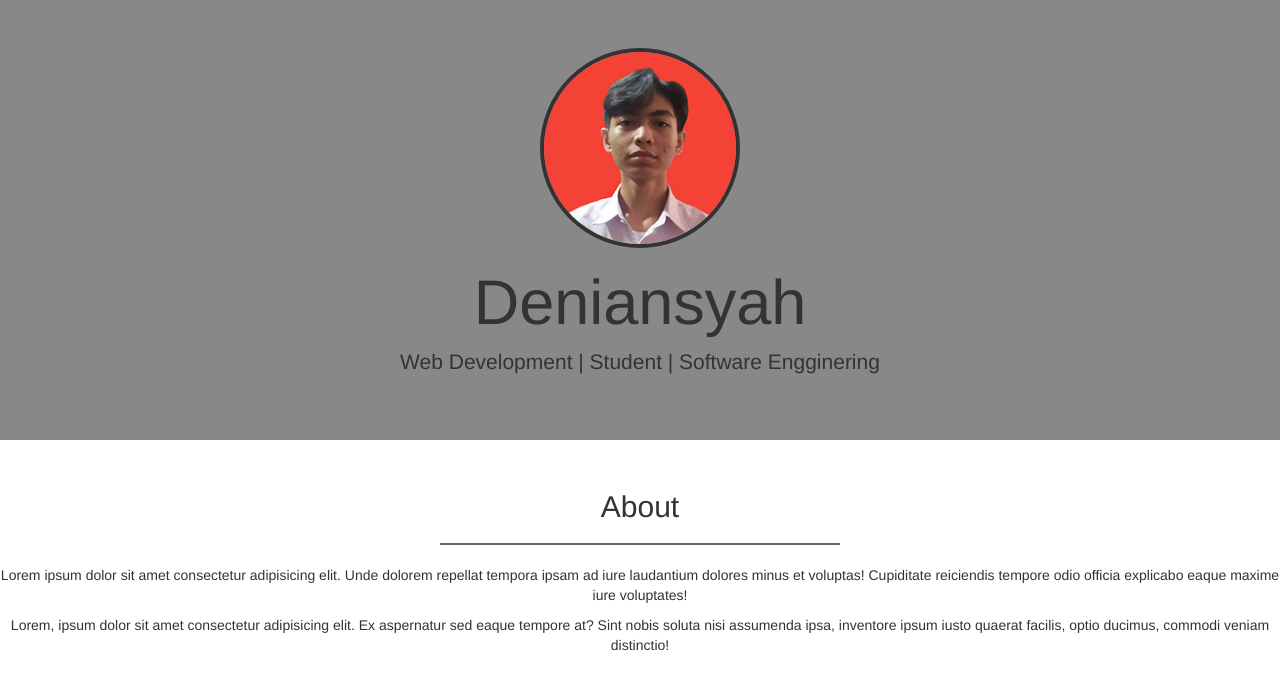
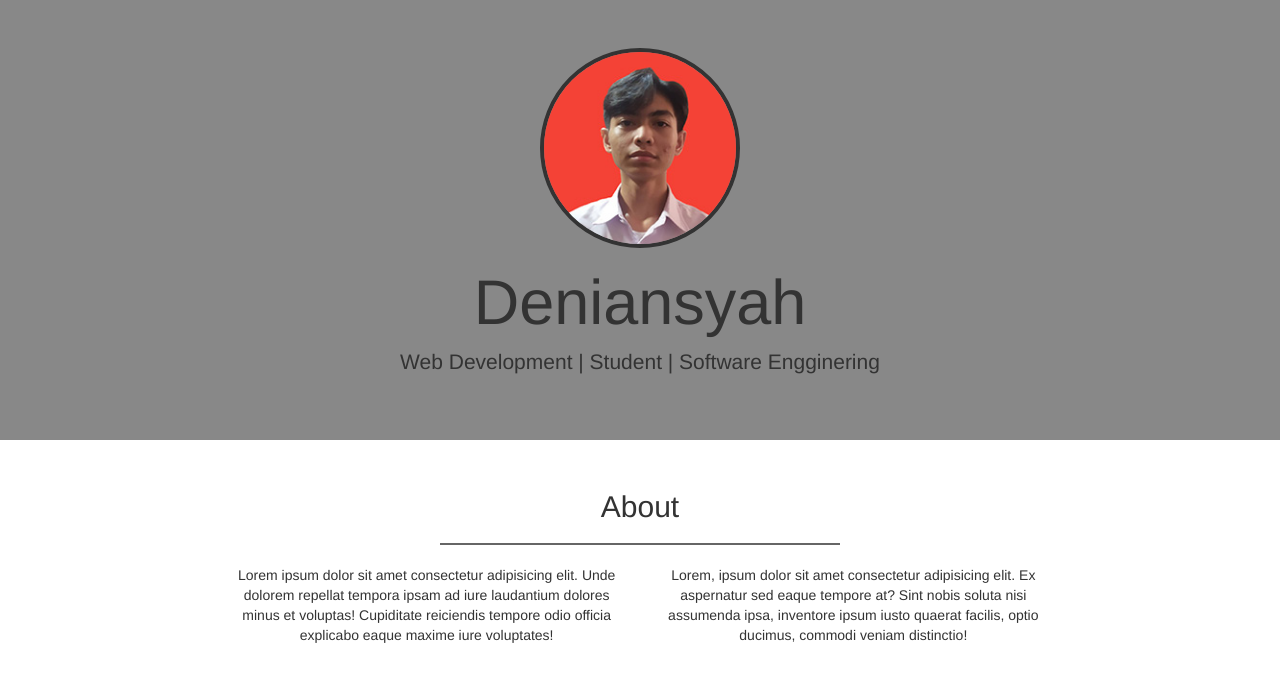
Before and after one commit to Deniansyah/portfolio-bootstrap--3, a plain HTML site: page index.html in a window 1280 px wide. Drawn offline with nearby package versions, Linux system fonts and the light colour scheme.

Commit message:
mengubah isi dari file index.html

```diff
--- a/index.html
+++ b/index.html
@@ -34,16 +34,16 @@
         <section class="about">
             <div class="container-fluid text-center">
                 <div class="row">
-                    <div class="cols-md-12">
+                    <div class="col-md-12">
                         <h2>About</h2>
                         <hr>
                     </div>
                 </div>
                 <div class="row">
-                    <div class="cols-xs-4">
+                    <div class="col-sm-4 col-sm-offset-2">
                         <p>Lorem ipsum dolor sit amet consectetur adipisicing elit. Unde dolorem repellat tempora ipsam ad iure laudantium dolores minus et voluptas! Cupiditate reiciendis tempore odio officia explicabo eaque maxime iure voluptates!</p>
                     </div>
-                    <div class="cols-xs-4">
+                    <div class="col-sm-4">
                         <p>Lorem, ipsum dolor sit amet consectetur adipisicing elit. Ex aspernatur sed eaque tempore at? Sint nobis soluta nisi assumenda ipsa, inventore ipsum iusto quaerat facilis, optio ducimus, commodi veniam distinctio!</p>
                     </div>
                 </div>
```
